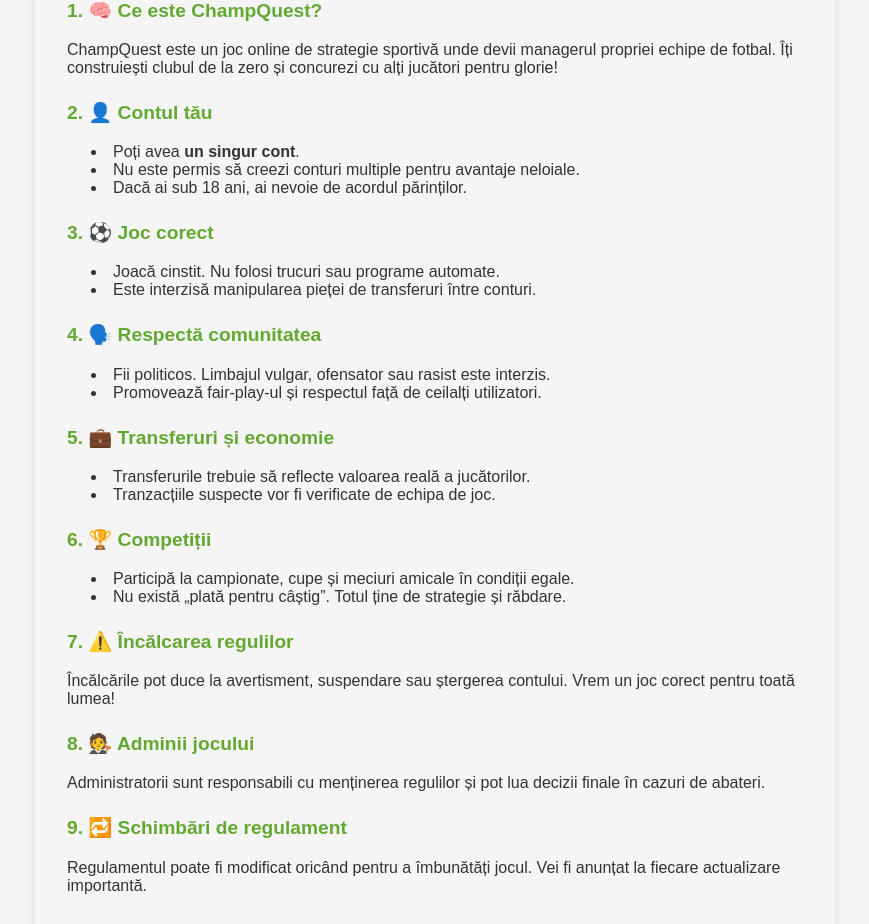
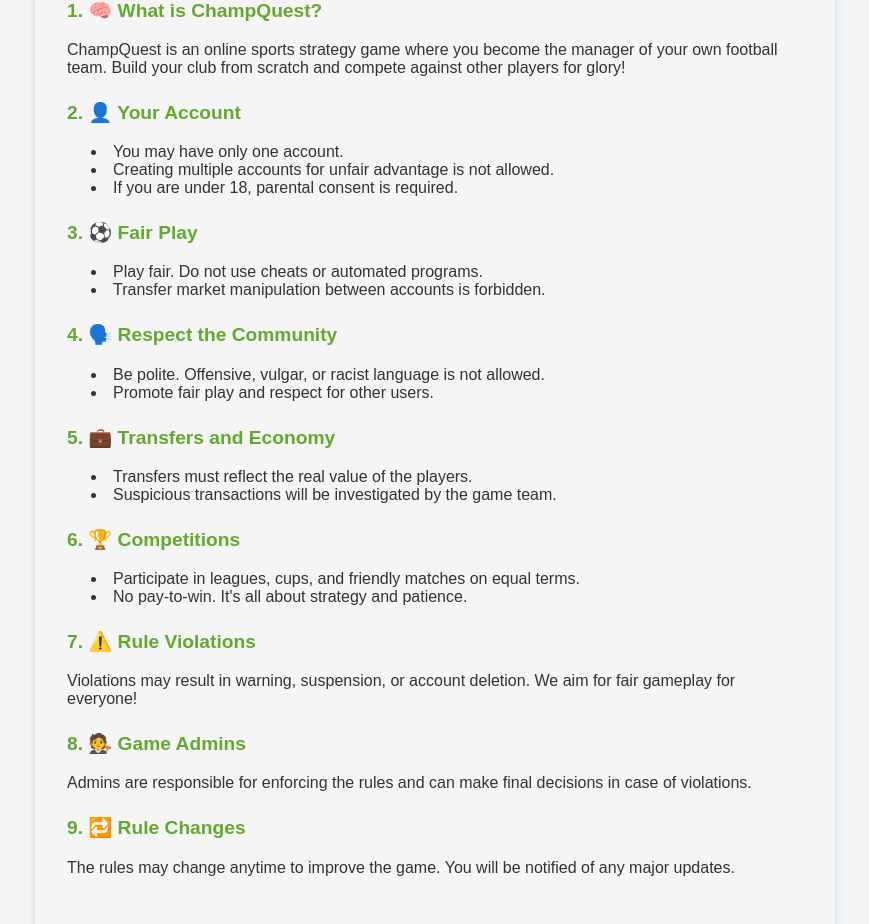
Before and after one commit to lolzob/champquest, a React (Create React App) app: page /regulament in a window 1280 px wide. Shown: the part 253-1177 px from the top of the page, without its empty margins (205-1074 px from the left). Built offline with nearby package versions, Linux system fonts and the light colour scheme.

Commit message:
21.07.20225

```diff
--- a/src/App.css
+++ b/src/App.css
@@ -127,8 +127,8 @@ body {
   text-align: center;
   max-width: 500px;
   font-style: italic;
-  margin-left: 30px;
-  margin-right: -79px;
+  margin-left: auto;
+  margin-right: -66px;
 }
 
 /* === DREAPTA: Formular de autentificare === */
--- a/src/DespreChampQuest.js
+++ b/src/DespreChampQuest.js
@@ -1,46 +1,39 @@
 import React from 'react';
 import './DespreChampQuest.css';
 import { useNavigate } from 'react-router-dom';
+import { useTranslation } from 'react-i18next';
 
 function DespreChampQuest() {
   const navigate = useNavigate();
+  const { t } = useTranslation();
 
   return (
     <div className="despre-container">
-      <h2>Despre ChampQuest</h2>
+      <h2>{t('despre.titlu')}</h2>
 
-      <p>
-        <strong>ChampQuest</strong> este mai mult decât un joc — este aventura ta în lumea fotbalului, acolo unde pasiunea, strategia și viziunea de manager se întâlnesc. Devii conducătorul unui club mic, necunoscut, și ai misiunea să-l duci în topul ligilor naționale și internaționale.
-      </p>
+      <p><strong>ChampQuest</strong> {t('despre.paragraf1')}</p>
+      <p>{t('despre.paragraf2')}</p>
 
-      <p>
-        Tu alegi tactica, tu decizi cine joacă și cine stă pe bancă, tu investești în stadion, academie și transferuri. Fiecare alegere contează. Fiecare decizie poate însemna victorie sau eșec. Nu există scurtături. Nu există noroc. Doar fotbal autentic și competiție reală.
-      </p>
-
-      <h3>Ce oferă ChampQuest?</h3>
+      <h3>{t('despre.subtitlu1')}</h3>
       <ul>
-        <li>⚽ Campionate realiste, cu promovare și retrogradare</li>
-        <li>📈 Evoluție autentică a jucătorilor – bazată pe antrenamente și meciuri</li>
-        <li>💰 Piață de transfer dinamică – licitezi în timp real pentru viitoarele staruri</li>
-        <li>🏟️ Construiește baza clubului – stadion, centru medical, academie</li>
-        <li>🧠 Tactici complexe – 4-4-2, 3-5-2, 5-4-1, pressing, marcaj, moral și formă</li>
-        <li>🌍 Competiții internaționale – alătură-te unei comunități globale</li>
+        <li>⚽ {t('despre.list1')}</li>
+        <li>📈 {t('despre.list2')}</li>
+        <li>💰 {t('despre.list3')}</li>
+        <li>🏟️ {t('despre.list4')}</li>
+        <li>🧠 {t('despre.list5')}</li>
+        <li>🌍 {t('despre.list6')}</li>
       </ul>
 
-      <h3>Ce ne face diferiți?</h3>
-      <p>
-        La ChampQuest, toți pornesc de la zero. Nu contează dacă ești nou sau experimentat, dacă ai jucat alte jocuri sau nu. Nu există conturi premium care să decidă campioni. Totul ține de strategie, răbdare și dedicare.
-      </p>
+      <h3>{t('despre.subtitlu2')}</h3>
+      <p>{t('despre.paragraf3')}</p>
 
-      <h3>Tu ești următorul campion?</h3>
-      <p>
-        Dacă visezi să construiești un imperiu fotbalistic, să conduci o echipă de tineri spre glorie și să înfrunți mii de alți manageri reali ... atunci ChampQuest este pentru tine.
-      </p>
+      <h3>{t('despre.subtitlu3')}</h3>
+      <p>{t('despre.paragraf4')}</p>
 
-      <p className="slogan-final">Intră acum în joc și scrie-ți legenda!</p>
+      <p className="slogan-final">{t('despre.invitat')}</p>
 
       <button className="button green" onClick={() => navigate('/inscriere')}>
-        Începe aventura ta!
+        {t('despre.buton')}
       </button>
     </div>
   );
--- a/src/Regulament.js
+++ b/src/Regulament.js
@@ -1,82 +1,78 @@
 import React from 'react';
 import './Regulament.css';
+import { useTranslation } from 'react-i18next';
 
 function Regulament() {
+  const { t } = useTranslation();
+
   return (
     <div className="regulament-container">
-      <h2>🛡️ Regulamentul Jocului ChampQuest</h2>
+      <h2>🛡️ {t('regulament.titlu')}</h2>
 
       <section>
-        <h3>1. 🧠 Ce este ChampQuest?</h3>
-        <p>
-          ChampQuest este un joc online de strategie sportivă unde devii managerul propriei echipe de fotbal.
-          Îți construiești clubul de la zero și concurezi cu alți jucători pentru glorie!
-        </p>
+        <h3>{t('regulament.sec1_titlu')}</h3>
+        <p>{t('regulament.sec1_text')}</p>
       </section>
 
       <section>
-        <h3>2. 👤 Contul tău</h3>
+        <h3>{t('regulament.sec2_titlu')}</h3>
         <ul>
-          <li>Poți avea <strong>un singur cont</strong>.</li>
-          <li>Nu este permis să creezi conturi multiple pentru avantaje neloiale.</li>
-          <li>Dacă ai sub 18 ani, ai nevoie de acordul părinților.</li>
+          <li>{t('regulament.sec2_p1')}</li>
+          <li>{t('regulament.sec2_p2')}</li>
+          <li>{t('regulament.sec2_p3')}</li>
         </ul>
       </section>
 
       <section>
-        <h3>3. ⚽ Joc corect</h3>
+        <h3>{t('regulament.sec3_titlu')}</h3>
         <ul>
-          <li>Joacă cinstit. Nu folosi trucuri sau programe automate.</li>
-          <li>Este interzisă manipularea pieței de transferuri între conturi.</li>
+          <li>{t('regulament.sec3_p1')}</li>
+          <li>{t('regulament.sec3_p2')}</li>
         </ul>
       </section>
 
       <section>
-        <h3>4. 🗣️ Respectă comunitatea</h3>
+        <h3>{t('regulament.sec4_titlu')}</h3>
         <ul>
-          <li>Fii politicos. Limbajul vulgar, ofensator sau rasist este interzis.</li>
-          <li>Promovează fair-play-ul și respectul față de ceilalți utilizatori.</li>
+          <li>{t('regulament.sec4_p1')}</li>
+          <li>{t('regulament.sec4_p2')}</li>
         </ul>
       </section>
 
       <section>
-        <h3>5. 💼 Transferuri și economie</h3>
+        <h3>{t('regulament.sec5_titlu')}</h3>
         <ul>
-          <li>Transferurile trebuie să reflecte valoarea reală a jucătorilor.</li>
-          <li>Tranzacțiile suspecte vor fi verificate de echipa de joc.</li>
+          <li>{t('regulament.sec5_p1')}</li>
+          <li>{t('regulament.sec5_p2')}</li>
         </ul>
       </section>
 
       <section>
-        <h3>6. 🏆 Competiții</h3>
+        <h3>{t('regulament.sec6_titlu')}</h3>
         <ul>
-          <li>Participă la campionate, cupe și meciuri amicale în condiții egale.</li>
-          <li>Nu există „plată pentru câștig”. Totul ține de strategie și răbdare.</li>
+          <li>{t('regulament.sec6_p1')}</li>
+          <li>{t('regulament.sec6_p2')}</li>
         </ul>
       </section>
 
       <section>
-        <h3>7. ⚠️ Încălcarea regulilor</h3>
-        <p>
-          Încălcările pot duce la avertisment, suspendare sau ștergerea contului. Vrem un joc corect pentru toată lumea!
-        </p>
+        <h3>{t('regulament.sec7_titlu')}</h3>
+        <p>{t('regulament.sec7_text')}</p>
       </section>
 
       <section>
-        <h3>8. 🧑‍⚖️ Adminii jocului</h3>
-        <p>Administratorii sunt responsabili cu menținerea regulilor și pot lua decizii finale în cazuri de abateri.</p>
+        <h3>{t('regulament.sec8_titlu')}</h3>
+        <p>{t('regulament.sec8_text')}</p>
       </section>
 
       <section>
-        <h3>9. 🔁 Schimbări de regulament</h3>
-        <p>
-          Regulamentul poate fi modificat oricând pentru a îmbunătăți jocul. Vei fi anunțat la fiecare actualizare importantă.
-        </p>
+        <h3>{t('regulament.sec9_titlu')}</h3>
+        <p>{t('regulament.sec9_text')}</p>
       </section>
 
       <div className="regulament-footer">
-        <strong>💙 Îți mulțumim că faci parte din ChampQuest!</strong><br />
-        Joacă cinstit. Bucură-te de joc. Fii un manager de legendă!
+        <strong>💙 {t('regulament.multumire1')}</strong><br />
+        {t('regulament.multumire2')}
       </div>
     </div>
   );
--- a/src/locales/en/translation.json
+++ b/src/locales/en/translation.json
@@ -53,24 +53,50 @@
     "redirect_home": "You will be redirected in a few seconds..."
   },
   "despre": {
-    "titlu": "About ChampQuest",
-    "paragraf1": "ChampQuest is a football management game where you take control of a team and compete for glory.",
-    "paragraf2": "Train your players, plan tactics, make transfers, and lead your team to the top.",
-    "paragraf3": "The game is beginner-friendly but offers depth for experienced managers.",
-    "paragraf4": "Join the community and begin your legendary career!",
-    "invitat": "Join now and write your legend!"
-  },
-  "regulament": {
-    "titlu": "ChampQuest Rules",
-    "reg1": "1. One account per player is allowed.",
-    "reg2": "2. No offensive language or inappropriate content.",
-    "reg3": "3. Match fixing or cheating is not permitted.",
-    "reg4": "4. Respect other players and the game staff.",
-    "reg5": "5. No illegal activity or fraud.",
-    "reg6": "6. Advertising is allowed only with ChampQuest staff approval.",
-    "reg7": "7. The staff has the right to take action for any rule violation.",
-    "reg8": "8. You can report suspicious behavior in the game.",
-    "reg9": "9. Rules may change to improve the game. You’ll be notified of major updates.",
-    "multumire": "💙 Thank you for being part of ChampQuest! Play fair. Enjoy the game. Be a legendary manager!"
+  "titlu": "About ChampQuest",
+  "paragraf1": "is more than a game — it's your football adventure, where passion, strategy, and managerial vision come together. You take charge of a small, unknown club and your mission is to bring it to the top of national and international leagues.",
+  "paragraf2": "You choose the tactics, decide who plays and who stays on the bench, and you invest in the stadium, academy, and transfers. Every choice matters. Every decision can mean victory or failure. There are no shortcuts. No luck. Just real football and true competition.",
+  "subtitlu1": "What does ChampQuest offer?",
+  "list1": "Realistic leagues with promotion and relegation",
+  "list2": "Authentic player development – based on training and matches",
+  "list3": "Dynamic transfer market – bid in real time for future stars",
+  "list4": "Build your club base – stadium, medical center, academy",
+  "list5": "Complex tactics –> 4-4-2, 2-5-3, 5-4-1, pressing, marking, morale and form",
+  "list6": "International competitions – join a global community",
+  "subtitlu2": "What makes us different?",
+  "paragraf3": "In ChampQuest, everyone starts from zero. It doesn’t matter if you're new or experienced, if you’ve played other games or not. There are no premium accounts deciding champions. It’s all about strategy, patience, and dedication.",
+  "subtitlu3": "Are you the next champion?",
+  "paragraf4": "If you dream of building a football empire, leading a team of young players to glory, and facing thousands of real managers... then ChampQuest is for you.",
+  "invitat": "Join the game now and write your legend!",
+  "buton": "Start your journey!"
+},
+"regulament": {
+    "titlu": "ChampQuest Game Rules",
+    "sec1_titlu": "1. 🧠 What is ChampQuest?",
+    "sec1_text": "ChampQuest is an online sports strategy game where you become the manager of your own football team. Build your club from scratch and compete against other players for glory!",
+    "sec2_titlu": "2. 👤 Your Account",
+    "sec2_p1": "You may have only one account.",
+    "sec2_p2": "Creating multiple accounts for unfair advantage is not allowed.",
+    "sec2_p3": "If you are under 18, parental consent is required.",
+    "sec3_titlu": "3. ⚽ Fair Play",
+    "sec3_p1": "Play fair. Do not use cheats or automated programs.",
+    "sec3_p2": "Transfer market manipulation between accounts is forbidden.",
+    "sec4_titlu": "4. 🗣️ Respect the Community",
+    "sec4_p1": "Be polite. Offensive, vulgar, or racist language is not allowed.",
+    "sec4_p2": "Promote fair play and respect for other users.",
+    "sec5_titlu": "5. 💼 Transfers and Economy",
+    "sec5_p1": "Transfers must reflect the real value of the players.",
+    "sec5_p2": "Suspicious transactions will be investigated by the game team.",
+    "sec6_titlu": "6. 🏆 Competitions",
+    "sec6_p1": "Participate in leagues, cups, and friendly matches on equal terms.",
+    "sec6_p2": "No pay-to-win. It's all about strategy and patience.",
+    "sec7_titlu": "7. ⚠️ Rule Violations",
+    "sec7_text": "Violations may result in warning, suspension, or account deletion. We aim for fair gameplay for everyone!",
+    "sec8_titlu": "8. 🧑‍⚖️ Game Admins",
+    "sec8_text": "Admins are responsible for enforcing the rules and can make final decisions in case of violations.",
+    "sec9_titlu": "9. 🔁 Rule Changes",
+    "sec9_text": "The rules may change anytime to improve the game. You will be notified of any major updates.",
+    "multumire1": "Thank you for being part of ChampQuest!",
+    "multumire2": "Play fair. Enjoy the game. Be a legendary manager!"
   }
 }
--- a/src/locales/ro/translation.json
+++ b/src/locales/ro/translation.json
@@ -52,25 +52,51 @@
     "email_confirmare": "Vei primi un email pentru confirmarea contului.",
     "redirect_home": "Vei fi redirecționat în câteva secunde..."
   },
-  "despre": {
-    "titlu": "Despre ChampQuest",
-    "paragraf1": "ChampQuest este un joc de management fotbalistic în care preiei controlul unei echipe și concurezi pentru glorie.",
-    "paragraf2": "Antrenează-ți jucătorii, planifică strategii, fă transferuri și du-ți echipa către titlul suprem.",
-    "paragraf3": "Jocul este prietenos cu începătorii, dar oferă și profunzime pentru managerii experimentați.",
-    "paragraf4": "Alătură-te comunității și începe-ți cariera de legendă!",
-    "invitat": "Intră acum în joc și scrie-ți legenda!"
-  },
-  "regulament": {
-    "titlu": "Regulament ChampQuest",
-    "reg1": "1. Cont unic – Fiecare jucător are voie la un singur cont.",
-    "reg2": "2. Fără înjurături sau conținut ofensator.",
-    "reg3": "3. Fără manipulări – Nu e permisă aranjarea de meciuri.",
-    "reg4": "4. Respectă ceilalți jucători și staff-ul jocului.",
-    "reg5": "5. Nicio activitate ilegală – interzis orice comportament fraudulos.",
-    "reg6": "6. Reclama este permisă doar cu acordul echipei ChampQuest.",
-    "reg7": "7. Staff-ul are dreptul de a sancționa orice abatere.",
-    "reg8": "8. Poți raporta comportamente suspecte din joc.",
-    "reg9": "9. Regulamentul poate fi modificat – vei fi anunțat.",
-    "multumire": "💙 Îți mulțumim că faci parte din ChampQuest! Joacă cinstit. Bucură-te de joc. Fii un manager de legendă!"
+"despre": {
+  "titlu": "Despre ChampQuest",
+  "paragraf1": "este mai mult decât un joc — este aventura ta în lumea fotbalului, acolo unde pasiunea, strategia și viziunea de manager se întâlnesc. Devii conducătorul unui club mic, necunoscut, și ai misiunea să-l duci în topul ligilor naționale și internaționale.",
+  "paragraf2": "Tu alegi tactica, tu decizi cine joacă și cine stă pe bancă, tu investești în stadion, academie și transferuri. Fiecare alegere contează. Fiecare decizie poate însemna victorie sau eșec. Nu există scurtături. Nu există noroc. Doar fotbal autentic și competiție reală.",
+  "subtitlu1": "Ce oferă ChampQuest?",
+  "list1": "Campionate realiste, cu promovare și retrogradare",
+  "list2": "Evoluție autentică a jucătorilor – bazată pe antrenamente și meciuri",
+  "list3": "Piață de transfer dinamică – licitezi în timp real pentru viitoarele staruri",
+  "list4": "Construiește baza clubului – stadion, centru medical, academie",
+  "list5": "Tactici complexe –> 4-4-2, 2-5-3, 5-4-1, pressing, marcaj, moral și formă",
+  "list6": "Competiții internaționale – alătură-te unei comunități globale",
+  "subtitlu2": "Ce ne face diferiți?",
+  "paragraf3": "La ChampQuest, toți pornesc de la zero. Nu contează dacă ești nou sau experimentat, dacă ai jucat alte jocuri sau nu. Nu există conturi premium care să decidă campioni. Totul ține de strategie, răbdare și dedicare.",
+  "subtitlu3": "Tu ești următorul campion?",
+  "paragraf4": "Dacă visezi să construiești un imperiu fotbalistic, să conduci o echipă de tineri spre glorie și să înfrunți mii de alți manageri reali ... atunci ChampQuest este pentru tine.",
+  "invitat": "Intră acum în joc și scrie-ți legenda!",
+  "buton": "Începe aventura ta!"
+},
+"regulament": {
+    "titlu": "Regulamentul Jocului ChampQuest",
+    "sec1_titlu": "1. 🧠 Ce este ChampQuest?",
+    "sec1_text": "ChampQuest este un joc online de strategie sportivă unde devii managerul propriei echipe de fotbal. Îți construiești clubul de la zero și concurezi cu alți jucători pentru glorie!",
+    "sec2_titlu": "2. 👤 Contul tău",
+    "sec2_p1": "Poți avea un singur cont.",
+    "sec2_p2": "Nu este permis să creezi conturi multiple pentru avantaje neloiale.",
+    "sec2_p3": "Dacă ai sub 18 ani, ai nevoie de acordul părinților.",
+    "sec3_titlu": "3. ⚽ Joc corect",
+    "sec3_p1": "Joacă cinstit. Nu folosi trucuri sau programe automate.",
+    "sec3_p2": "Este interzisă manipularea pieței de transferuri între conturi.",
+    "sec4_titlu": "4. 🗣️ Respectă comunitatea",
+    "sec4_p1": "Fii politicos. Limbajul vulgar, ofensator sau rasist este interzis.",
+    "sec4_p2": "Promovează fair-play-ul și respectul față de ceilalți utilizatori.",
+    "sec5_titlu": "5. 💼 Transferuri și economie",
+    "sec5_p1": "Transferurile trebuie să reflecte valoarea reală a jucătorilor.",
+    "sec5_p2": "Tranzacțiile suspecte vor fi verificate de echipa de joc.",
+    "sec6_titlu": "6. 🏆 Competiții",
+    "sec6_p1": "Participă la campionate, cupe și meciuri amicale în condiții egale.",
+    "sec6_p2": "Nu există „plată pentru câștig”. Totul ține de strategie și răbdare.",
+    "sec7_titlu": "7. ⚠️ Încălcarea regulilor",
+    "sec7_text": "Încălcările pot duce la avertisment, suspendare sau ștergerea contului. Vrem un joc corect pentru toată lumea!",
+    "sec8_titlu": "8. 🧑‍⚖️ Adminii jocului",
+    "sec8_text": "Administratorii sunt responsabili cu menținerea regulilor și pot lua decizii finale în cazuri de abateri.",
+    "sec9_titlu": "9. 🔁 Schimbări de regulament",
+    "sec9_text": "Regulamentul poate fi modificat oricând pentru a îmbunătăți jocul. Vei fi anunțat la fiecare actualizare importantă.",
+    "multumire1": "Îți mulțumim că faci parte din ChampQuest!",
+    "multumire2": "Joacă cinstit. Bucură-te de joc. Fii un manager de legendă!"
   }
 }
```
Also changed, not shown: src/AcordParental.js (+22 -8 lines), 1 other file (tests, documents, lock files or other folders).
